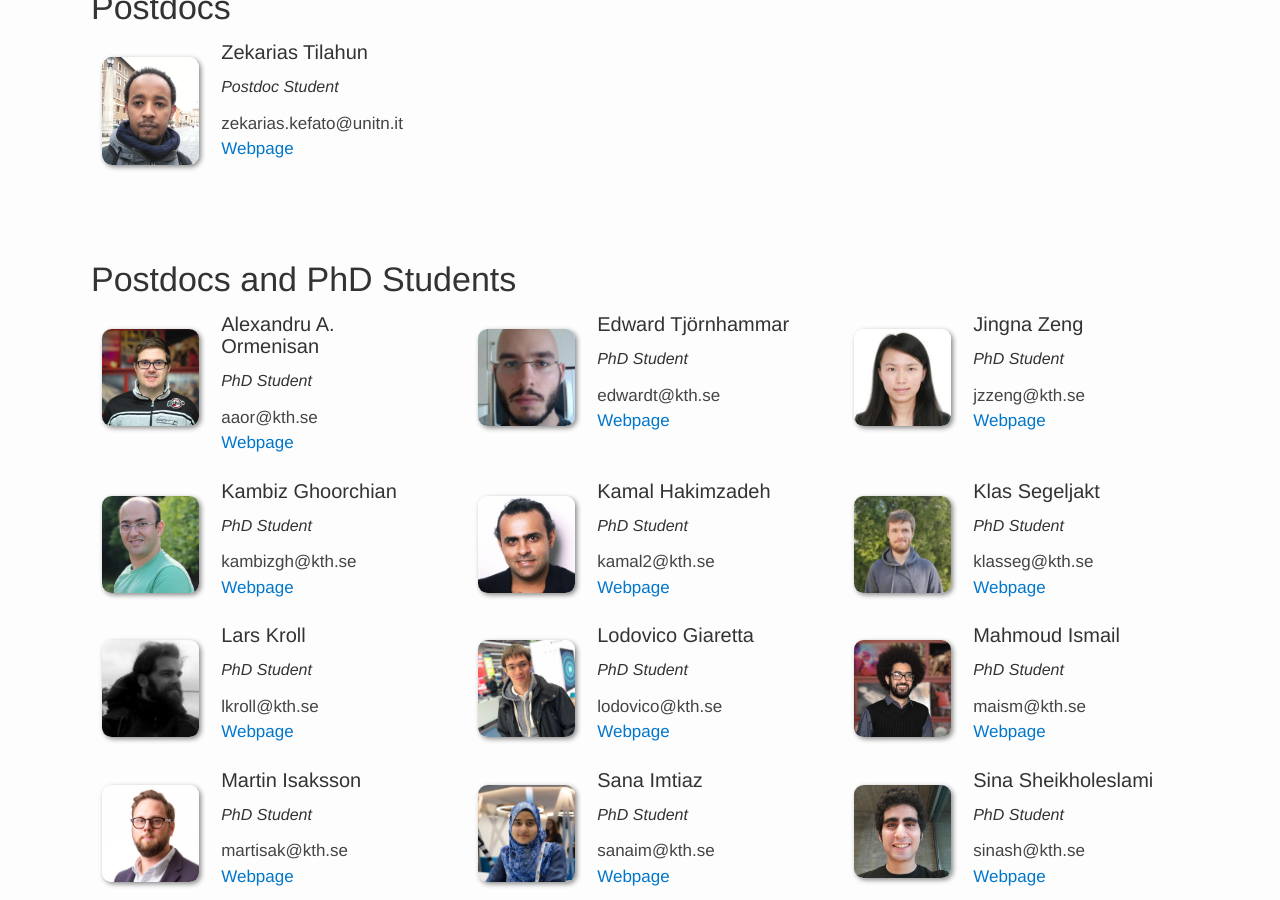
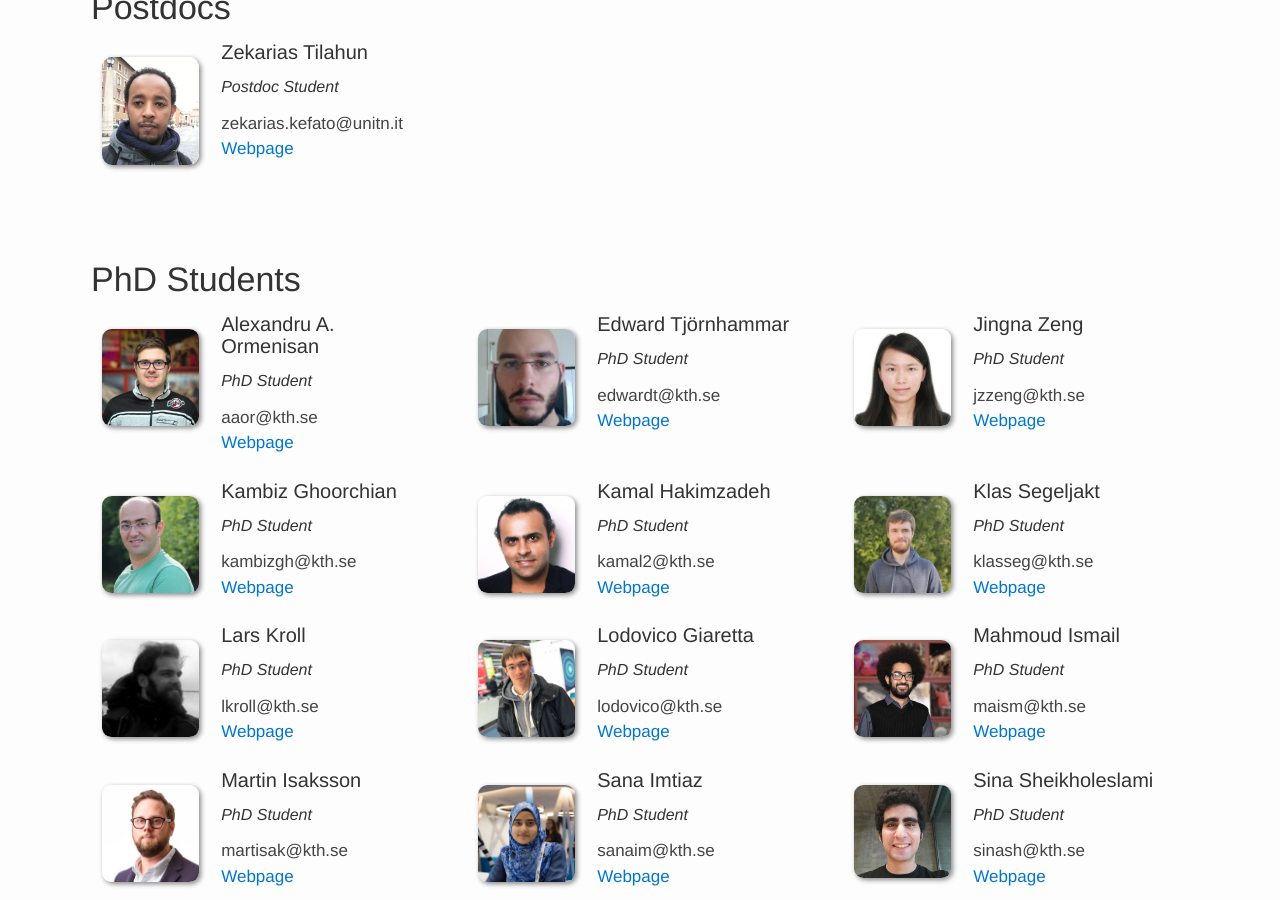
Before and after one commit to dcatkth/dcatkth.github.io, a Jekyll site: the page built from team.md, in a window 1280 px wide and 900 px high, scrolled down 793 px. Built offline with Jekyll 4.4.1, drawn with Linux system fonts in a browser that asks for light colours.

Commit message:
visitors

```diff
--- a/team.md
+++ b/team.md
@@ -120,7 +120,7 @@ permalink: /team/
 
 <br><br>
 
-## Postdocs and PhD Students
+## PhD Students
 
 {% assign number_printed = 0 %}
 {% for member in site.data.team_students %}
```
